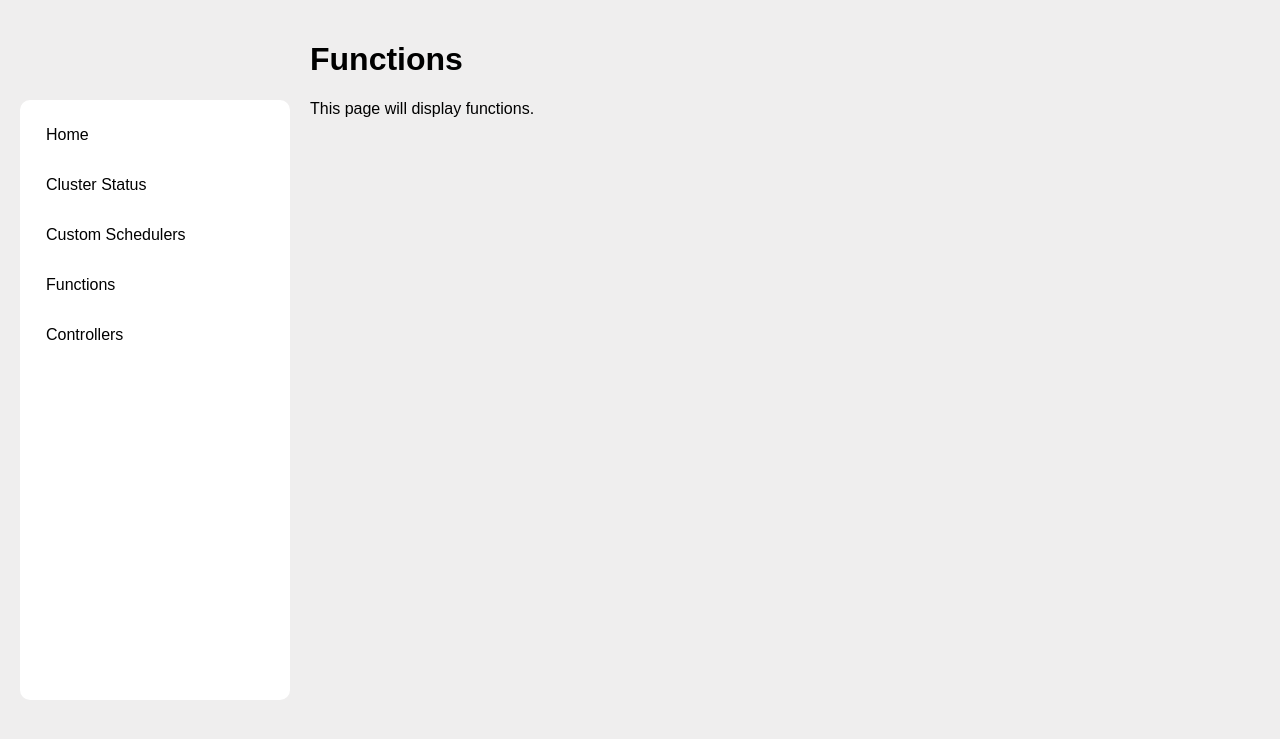
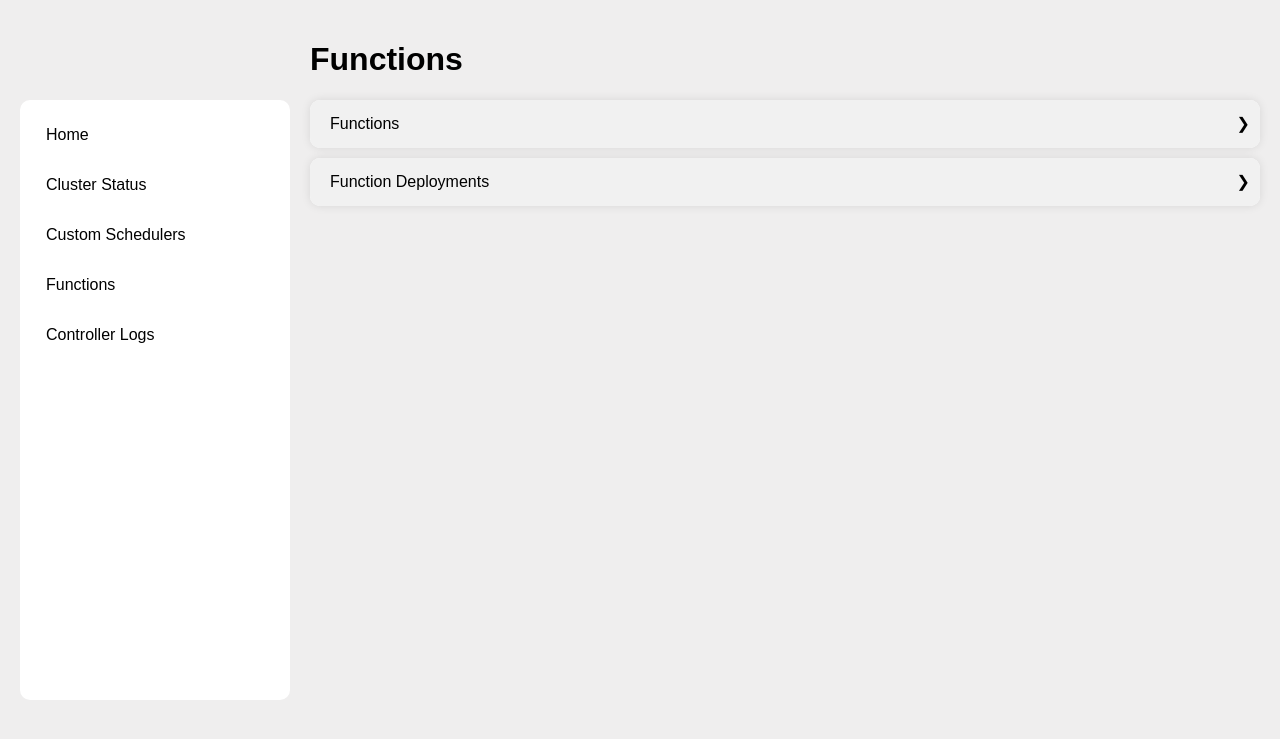
Before and after one commit to Tarik-Kada/kc-cs-dashboard, a Flask app: page /functions in a window 1280 px wide. Shown: the top 739 px of the page. Run offline with Flask 2, Linux system fonts and the light colour scheme; some libraries are stand-ins or nearby versions.

Commit message:
Finished implementing Functions, custom_schedulers and controller pages

```diff
--- a/app.py
+++ b/app.py
@@ -10,7 +10,11 @@ def get_command(resource):
         'nodes': "kubectl get nodes",
         'pods': "kubectl get pods --all-namespaces",
         'services': "kubectl get svc",
-        'scheduler_config': "kubectl get configmap scheduler-config -n default -o yaml"
+        'scheduler_config': "kubectl get configmap scheduler-config -n default -o yaml",
+        'functions': "kubectl get ksvc",
+        'functions_list': "kubectl get ksvc -o jsonpath='{.items[*].metadata.name}'",
+        'custom_scheduler_controller': "kubectl get pods -n custom-scheduler-controller-system -o jsonpath='{.items[*].metadata.name}'",
+        'controller_availability_logs': "kubectl get pods -n knative-serving -o name | xargs -I {} kubectl logs {} -n knative-serving | grep \'sched\'"
     }
     return command_map.get(resource)
 
@@ -30,10 +34,6 @@ def get_scheduler_log(scheduler_name, scheduler_namespace='default'):
 def index():
     return render_template('index.html', code="kubectl config get-contexts")
 
-@app.route('/controllers')
-def controllers():
-    return render_template('controllers.html')
-
 @app.route('/custom_schedulers')
 def custom_schedulers():
     response = get_scheduler_config()
@@ -52,9 +52,74 @@ def custom_schedulers():
         schedulers=schedulers
     )
 
+@app.route('/get_func_deployments/<func_name>')
+def get_func_deployments(func_name):
+    command = f"kubectl get pod -l serving.knative.dev/service={func_name} -o jsonpath='{{.items[*].metadata.name}}'"
+    output = run_kubectl_command(command)
+    if output:
+        pods = output.strip().split()
+        schedulerNames = [run_kubectl_command(f"kubectl get pod {pod} -o jsonpath='{{.spec.schedulerName}}'") for pod in pods]
+        max_pod_name_length = max(len(pod) for pod in pods) if pods else 0
+        max_scheduler_name_length = max(len(schedulerName) for schedulerName in schedulerNames) if schedulerNames else 0
+        output = f"{'NAME':<{max_pod_name_length}} \t {'(SCHEDULER NAME)':<{max_scheduler_name_length}} \t Total deployments: {len(pods)}\n"
+        for pod, schedulerName in zip(pods, schedulerNames):
+            output += f"{pod:<{max_pod_name_length}} \t ({schedulerName.strip()})\n"
+        return output
+    return f"No deployments found for function: {func_name}"
+
+@app.route('/get_functions_list')
+def get_functions_list():
+    command = get_command('functions_list')
+    if command:
+        output = run_kubectl_command(command)
+        functions = output.strip().split()
+        if output:
+            functions = output.split()
+            return jsonify({'functions': functions})
+    return jsonify({'functions': []})
+
 @app.route('/functions')
 def functions():
-    return render_template('functions.html')
+    functions_command = get_command('functions')
+    functions_output = run_kubectl_command(functions_command)
+
+    functions = get_functions_list().json.get('functions', [])
+    return render_template(
+        'functions.html',
+        functions_command=functions_command,
+        functions_output=functions_output,
+        functions=functions
+    )
+
+@app.route('/controllers')
+def controllers():
+    controllers_command = get_command('custom_scheduler_controller')
+    custom_controller = run_kubectl_command(controllers_command).strip().split()[0]
+
+    custom_logs_command = f"kubectl logs {custom_controller} -n custom-scheduler-controller-system"
+    custom_logs = run_kubectl_command(custom_logs_command)
+
+    controller_availability_logs_command = get_command('controller_availability_logs')
+    controller_availability_logs = run_kubectl_command(controller_availability_logs_command)
+
+    return render_template(
+        'controllers.html',
+        custom_logs_command=custom_logs_command,
+        logs_output=custom_logs,
+        controller_availability_logs_command=controller_availability_logs_command,
+        controller_availability_logs_output=controller_availability_logs)
+
+@app.route('/get_controller_logs/<controller>')
+def get_custom_controller_logs(controller):
+    if controller == 'custom':
+        controllers_command = get_command('custom_scheduler_controller')
+        custom_controller = run_kubectl_command(controllers_command).strip().split()[0]
+        custom_logs_command = f"kubectl logs {custom_controller} -n custom-scheduler-controller-system"
+        return run_kubectl_command(custom_logs_command)
+    elif controller == 'availability':
+        controller_availability_logs_command = get_command('controller_availability_logs')
+        return run_kubectl_command(controller_availability_logs_command)
+    return "Invalid controller query"
 
 @app.route('/cluster_status')
 def cluster_status():
@@ -117,7 +182,6 @@ def get_scheduler_config():
                 formatted_yaml = yaml.dump(config, default_flow_style=False)
                 return jsonify({"output": formatted_yaml, "config": config})
             except Exception as e:
-                print(e)
                 return jsonify({"output": output, "error": str(e)})
     return jsonify({"output": "Error executing command", "config": None})
 
@@ -228,6 +292,5 @@ spec:
     else:
         return jsonify({'status': 'Failure', 'error': result}), 500
 
-
 if __name__ == '__main__':
     app.run(debug=True)
--- a/static/css/style.css
+++ b/static/css/style.css
@@ -138,11 +138,14 @@ body {
 }
 
 .code-block {
+    position: relative;
+    padding-top: 50px;
     background-color: #efeeee;
     font-family: 'Courier New', Courier, monospace;
     font-weight: 300;
     margin: 10px;
     padding: 10px;
+    max-height: 45vh;
     overflow-x: auto;
     white-space: nowrap;
     border-radius: 5px;
@@ -150,10 +153,13 @@ body {
 
 .refresh-button {
     cursor: pointer;
+    top: 0;
+    left: 0;
     background-color: white;
     border: 1px solid black;
     border-radius: 4px;
     padding: 5px;
+    position: sticky;
 }
 
 .refresh-button:hover {
@@ -169,7 +175,12 @@ body {
     color: red;
 }
 
+form {
+    padding: 10px;
+}
+
 form div{
     display: flex;
     flex-direction: column;
+    padding-bottom: 5px;
 }
--- a/static/js/script.js
+++ b/static/js/script.js
@@ -34,20 +34,8 @@ function initializeCollapsibleBlocks() {
     });
 }
 
-function toggleCollapsibleContent(button) {
-    const content = button.nextElementSibling;
-    const icon = button.querySelector('.collapsible-icon');
-
-    button.classList.toggle('active');
-
-    if (content.style.display === "block") {
-        content.style.display = "none";
-    } else {
-        content.style.display = "block";
-    }
-}
-
 function asyncLoadContent(endpoint, elementId, callback = null) {
+    console.log(endpoint, elementId)
     const element = document.getElementById(elementId);
     element.innerHTML = '<span class="buffering">Buffering...</span>';
     fetch(endpoint)
@@ -194,7 +182,6 @@ function saveSchedulerConfig(config) {
 }
 
 function deployScheduler() {
-    console.log('Deploying scheduler...');
     const form = document.getElementById('deploy-scheduler-form');
     const formData = new FormData(form);
 
--- a/templates/base.html
+++ b/templates/base.html
@@ -15,7 +15,7 @@
                 <a href="{{ url_for('cluster_status') }}">Cluster Status</a>
                 <a href="{{ url_for('custom_schedulers') }}">Custom Schedulers</a>
                 <a href="{{ url_for('functions') }}">Functions</a>
-                <a href="{{ url_for('controllers') }}">Controllers</a>
+                <a href="{{ url_for('controllers') }}">Controller Logs</a>
             </nav>
         </div>
         <button class="sidebar-toggle" id="sidebarToggle">&#x276D;</button>
--- a/templates/custom_schedulers.html
+++ b/templates/custom_schedulers.html
@@ -9,7 +9,7 @@
 {{ collapsible_editable_block('Scheduler ConfigMap', 'kubectl get configmap scheduler-config -n default -o yaml', 'scheduler_config', scheduler_config_output) }}
 
 <div class="collapsible-container">
-    <button class="collapsible-toggle" data-id="external-schedulers-toggle" onclick="toggleCollapsibleContent(this)">
+    <button class="collapsible-toggle" data-id="external-schedulers-toggle">
         <span class="collapsible-title">Scheduling Algorithms</span>
         <span class="collapsible-icon">&#x276F;</span>
     </button>
@@ -27,7 +27,7 @@
 </div>
 
 <div class="collapsible-container">
-    <button class="collapsible-toggle" data-id="deploy-scheduler-toggle" onclick="toggleCollapsibleContent(this)">
+    <button class="collapsible-toggle" data-id="deploy-scheduler-toggle">
         <span class="collapsible-title">Deploy New Scheduler</span>
         <span class="collapsible-icon">&#x276F;</span>
     </button>
--- a/templates/functions.html
+++ b/templates/functions.html
@@ -1,8 +1,41 @@
 {% extends "base.html" %}
+{% from "macros.html" import collapsible_block %}
 
 {% block title %}Functions{% endblock %}
 
 {% block content %}
 <h1>Functions</h1>
-<p>This page will display functions.</p>
+
+{{ collapsible_block('Functions', functions_command, 'functions', functions_output) }}
+
+<div class="collapsible-container">
+    <button class="collapsible-toggle" data-id="func-deployments-toggle">
+        <span class="collapsible-title">Function Deployments</span>
+        <span class="collapsible-icon">&#x276F;</span>
+    </button>
+    <div class="collapsible-content">
+        <div id="func-list">
+            {% for func in functions %}
+                {{ collapsible_block(func, 'kubectl get pod -l serving.knative.dev/service=' ~ func, 'func_deployments/' ~ func, func ~ '-deployments-output') }}
+            {% endfor %}
+        </div>
+    </div>
+</div>
+
+<script>
+    document.addEventListener('DOMContentLoaded', function () {
+        asyncLoadContent('/get_functions', 'functions-output');
+
+
+        fetch('/get_functions_list')
+            .then(response => response.json())
+            .then(data => {
+                const functionList = data.functions;
+                functionList.forEach(func => {
+                    asyncLoadContent(`/get_func_deployments/${func}`, `func_deployments/${func}-output`);
+                });
+            });
+    });
+</script>
+
 {% endblock %}
--- a/templates/macros.html
+++ b/templates/macros.html
@@ -1,6 +1,6 @@
 {% macro collapsible_block(title, command, output_id, output) %}
 <div class="collapsible-container">
-    <button class="collapsible-toggle" data-id="{{ output_id }}-toggle" onclick="toggleCollapsibleContent(this)">
+    <button class="collapsible-toggle" data-id="{{ output_id }}-toggle">
         <span class="collapsible-title">{{ title }}</span>
         <span class="collapsible-icon">&#x276F;</span>
     </button>
@@ -20,7 +20,7 @@
 
 {% macro collapsible_scheduler_block(name, namespace) %}
 <div class="collapsible-container">
-    <button class="collapsible-toggle" data-id="{{ name }}-toggle" onclick="toggleCollapsibleContent(this)">
+    <button class="collapsible-toggle" data-id="{{ name }}-toggle">
         <span class="collapsible-title">{{ name }} ({{ namespace }})</span>
         <span class="collapsible-icon">&#x276F;</span>
     </button>
@@ -38,7 +38,7 @@
 
 {% macro collapsible_editable_block(title, command, element_id, content) %}
 <div class="collapsible-container">
-    <button class="collapsible-toggle" data-id="{{ element_id }}-toggle" onclick="toggleCollapsibleContent(this)">
+    <button class="collapsible-toggle" data-id="{{ element_id }}-toggle">
         <span class="collapsible-title">{{ title }}</span>
         <span class="collapsible-icon">&#x276F;</span>
     </button>
```
Also changed, not shown: templates/controllers.html (+11 -1 lines).
